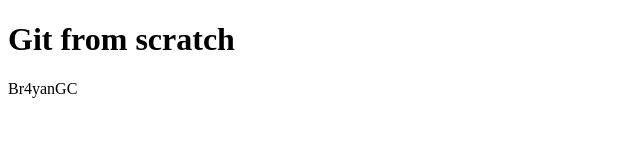
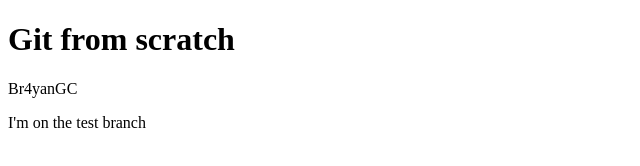
Before and after one commit to Br4yanGC/git-course, a plain HTML site: page index.html in a window 1280 px wide. Shown: the whole page, without its empty margins (0-640 px from the left). Drawn offline with Linux system fonts and the light colour scheme.

Commit message:
Changes from the test branch

```diff
--- a/index.html
+++ b/index.html
@@ -8,5 +8,8 @@
 <body>
   <h1>Git from scratch</h1>
   <p>Br4yanGC</p>
+  <section>
+    <p>I'm on the test branch</p>
+  </section>
 </body>
 </html>
```
